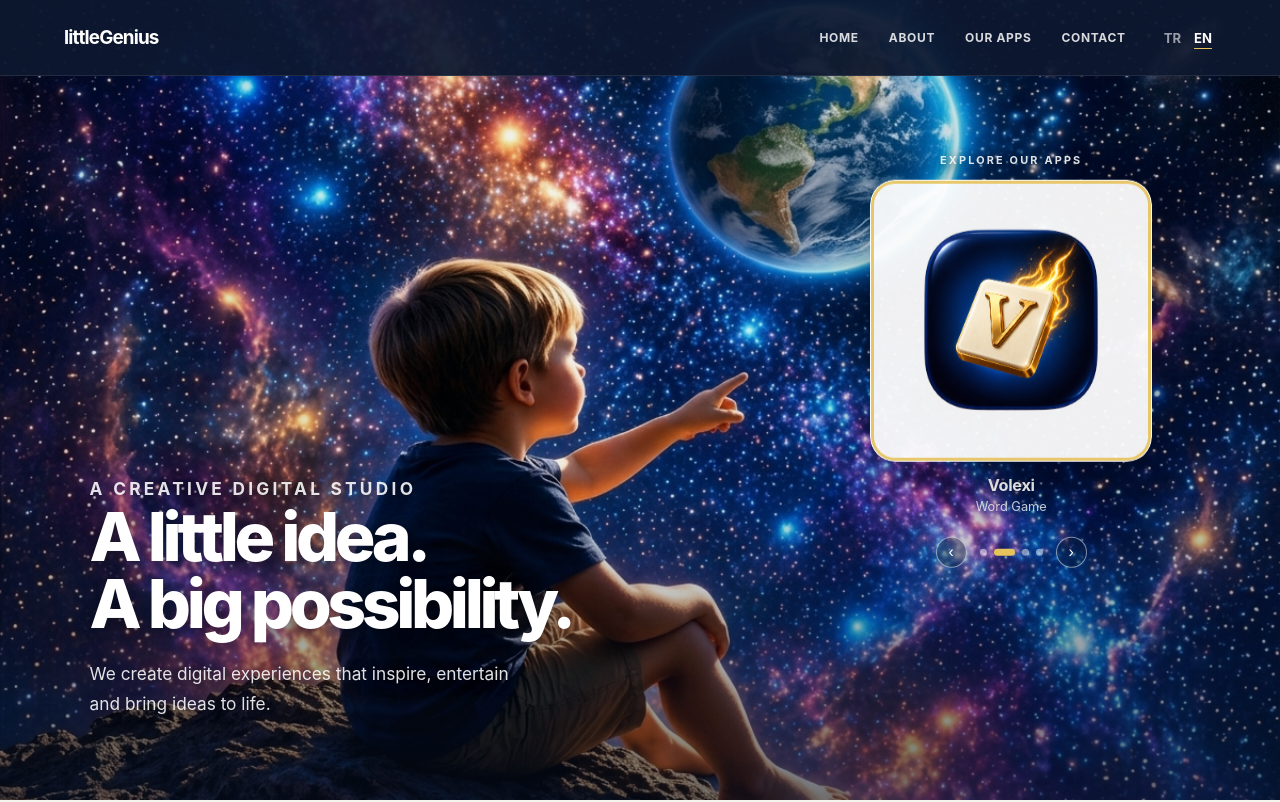
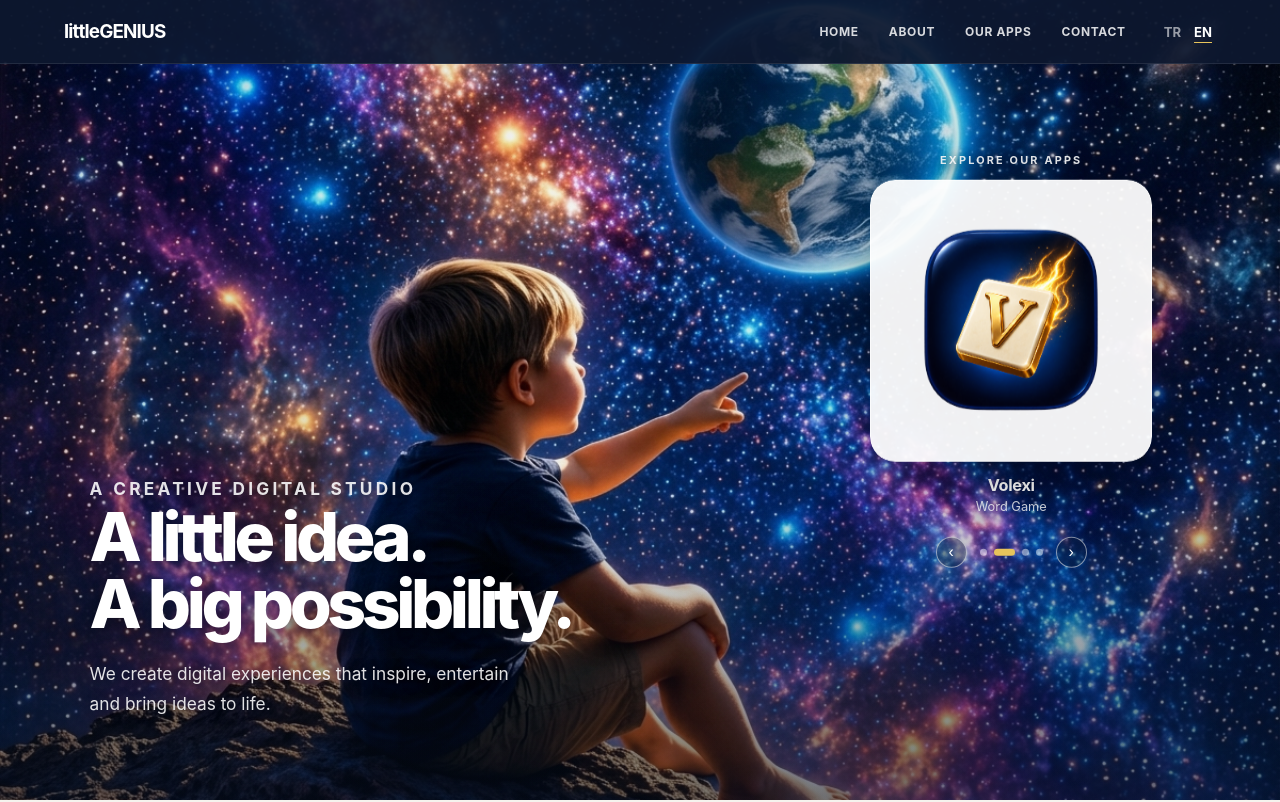
Before and after one commit to geniusmetaverse-max/geniusmetaverse-max.github.io, a plain HTML site: page index.html in a window 1280 px wide. Shown: the top 802 px of the page. Drawn offline with Linux system fonts and the light colour scheme.

Commit message:
Update index.html

```diff
--- a/index.html
+++ b/index.html
@@ -17,7 +17,7 @@
       --gold: #e7c45b;
       --cream: #f5f3ee;
       --white: #fff;
-      --header-h: 76px;
+      --header-h: 64px;
     }
     * { box-sizing: border-box; }
     html { scroll-behavior: smooth; scroll-padding-top: var(--header-h); }
@@ -165,7 +165,7 @@
       border: 1px solid rgba(255,255,255,.68);
       border-radius: 25px;
       background: rgba(255,255,255,.94);
-      box-shadow: inset 0 0 0 3px rgba(231,196,91,.9);
+      box-shadow: none;
       opacity: 0;
       transform: translateX(115%) scale(.92);
       transition: transform .72s cubic-bezier(.2,.75,.25,1), opacity .58s ease, box-shadow .25s ease;
@@ -245,7 +245,7 @@
     .footer { padding: 23px 20px; color: #b7c1d3; background: #0b1427; text-align: center; font-size: .82rem; }
 
     @media (max-width: 760px) {
-      :root { --header-h: 68px; }
+      :root { --header-h: 60px; }
       .site-header { padding: 0 19px; gap: 10px; }
       .brand { font-size: 1.05rem; }
       .header-right { gap: 12px; }
@@ -290,7 +290,7 @@
 </head>
 <body>
   <header class="site-header">
-    <a class="brand" href="#home" aria-label="littleGENIUS home">littleGenius</a>
+    <a class="brand" href="#home" aria-label="littleGENIUS home">littleGENIUS</a>
     <div class="header-right">
       <nav class="main-nav" aria-label="Main navigation">
         <a href="#home" data-i18n="navHome">HOME</a>
@@ -405,10 +405,10 @@
         heroTitle:"A little idea.<br>A big possibility.",
         heroText:"We create digital experiences that inspire, entertain and bring ideas to life.",
         aboutKicker:"WHO WE ARE", aboutTitle:"Curiosity is where everything begins.",
-        aboutText:"littleGenius is an independent digital brand creating original mobile applications and interactive experiences. We turn ideas into simple, engaging products designed to make everyday moments more creative, useful and fun.",
-        aboutNote:"From creative tools to playful digital experiences, every littleGenius product starts with a simple question: what if?",
-        appsKicker:"MADE BY LITTLEGENIUS", appsTitle:"Our apps & experiences",
-        appsText:"Explore our growing collection of digital products, each created with its own idea and personality.",
+        aboutText:"littleGENIUS is an independent digital brand creating original mobile applications and interactive experiences. We turn ideas into simple, engaging products designed to make everyday moments more creative, useful and fun.",
+        aboutNote:"From creative tools to playful digital experiences, every littleGENIUS product starts with a simple question: what if?",
+        appsKicker:"MADE BY LittleGENIUS", appsTitle:"Our apps & experiences",
+        appsText:"Explore our growing collection of mobile app products, each created with its own idea and personality.",
         magicDesc:"AI Bridal Try-On", volexiDesc:"Word Game", wordDesc:"Word Puzzle Game", reflexDesc:"Reflex Experience Game",
         contactKicker:"LET'S CONNECT", contactTitle:"Have an idea in mind?",
         contactText:"We would love to hear from you. Get in touch for questions, feedback or collaboration opportunities.",
@@ -417,14 +417,14 @@
       },
       tr: {
         navHome:"ANA SAYFA", navAbout:"HAKKIMIZDA", navApps:"UYGULAMALARIMIZ", navContact:"İLETİŞİM",
-        featured:"UYGULAMALARIMIZI KEŞFEDİN", eyebrow:"YARATICI BİR DİJİTAL STÜDYO",
+        featured:"UYGULAMALARIMIZI KEŞFEDİN", eyebrow:"YARATICI DİJİTAL STÜDYO",
         heroTitle:"Küçük bir fikir.<br>Büyük bir olasılık.",
         heroText:"İlham veren, eğlendiren ve fikirleri gerçeğe dönüştüren dijital deneyimler geliştiriyoruz.",
         aboutKicker:"BİZ KİMİZ?", aboutTitle:"Her şey bir merakla başlar.",
         aboutText:"littleGENIUS, özgün mobil uygulamalar ve etkileşimli dijital deneyimler geliştiren bağımsız bir markadır. Fikirleri; günlük yaşamı daha yaratıcı, kullanışlı ve eğlenceli hale getiren sade ve keyifli ürünlere dönüştürüyoruz.",
-        aboutNote:"Yaratıcı araçlardan eğlenceli dijital deneyimlere kadar her littleGenius ürünü basit bir soruyla başlar: ya şöyle olsaydı?",
-        appsKicker:"LITTLEGENIUS TARAFINDAN GELİŞTİRİLDİ", appsTitle:"Uygulamalarımız ve deneyimlerimiz",
-        appsText:"Her biri kendine özgü bir fikir ve karakterle tasarlanan dijital ürünlerimizi keşfedin.",
+        aboutNote:"Yaratıcı araçlardan eğlenceli dijital deneyimlere kadar her littleGENIUS ürünü basit bir soruyla başlar: ya şöyle olsaydı?",
+        appsKicker:"LittleGENIUS TARAFINDAN GELİŞTİRİLDİ", appsTitle:"Uygulamalarımız ve deneyimlerimiz",
+        appsText:"Her biri kendine özgü bir fikir ve karakterle tasarlanan mobil uygulamalarımızı keşfedin.",
         magicDesc:"Yapay Zekâ Gelinlik Provası", volexiDesc:"Kelime Oyunu", wordDesc:"Kelime Bulmaca Oyunu", reflexDesc:"Reflex Deneyim Oyunu",
         contactKicker:"BİZE ULAŞIN", contactTitle:"Aklınızda bir fikir mi var?",
         contactText:"Sorularınız, geri bildirimleriniz veya iş birliği fırsatları için bizimle iletişime geçebilirsiniz.",
@@ -487,13 +487,13 @@
         button.setAttribute("aria-pressed", String(button.dataset.lang === nextLanguage));
       });
       appDescription.textContent = translations[language].appDescriptions[current];
-      try { localStorage.setItem("littleGeniusLanguage", nextLanguage); } catch (e) {}
+      try { localStorage.setItem("littleGENIUSLanguage", nextLanguage); } catch (e) {}
     }
     document.querySelectorAll("[data-lang]").forEach(button => {
       button.addEventListener("click", () => setLanguage(button.dataset.lang));
     });
     let savedLanguage = "en";
-    try { savedLanguage = localStorage.getItem("littleGeniusLanguage") || "en"; } catch (e) {}
+    try { savedLanguage = localStorage.getItem("littleGENIUSLanguage") || "en"; } catch (e) {}
     setLanguage(savedLanguage === "tr" ? "tr" : "en");
     startCarousel();
   </script>
```
